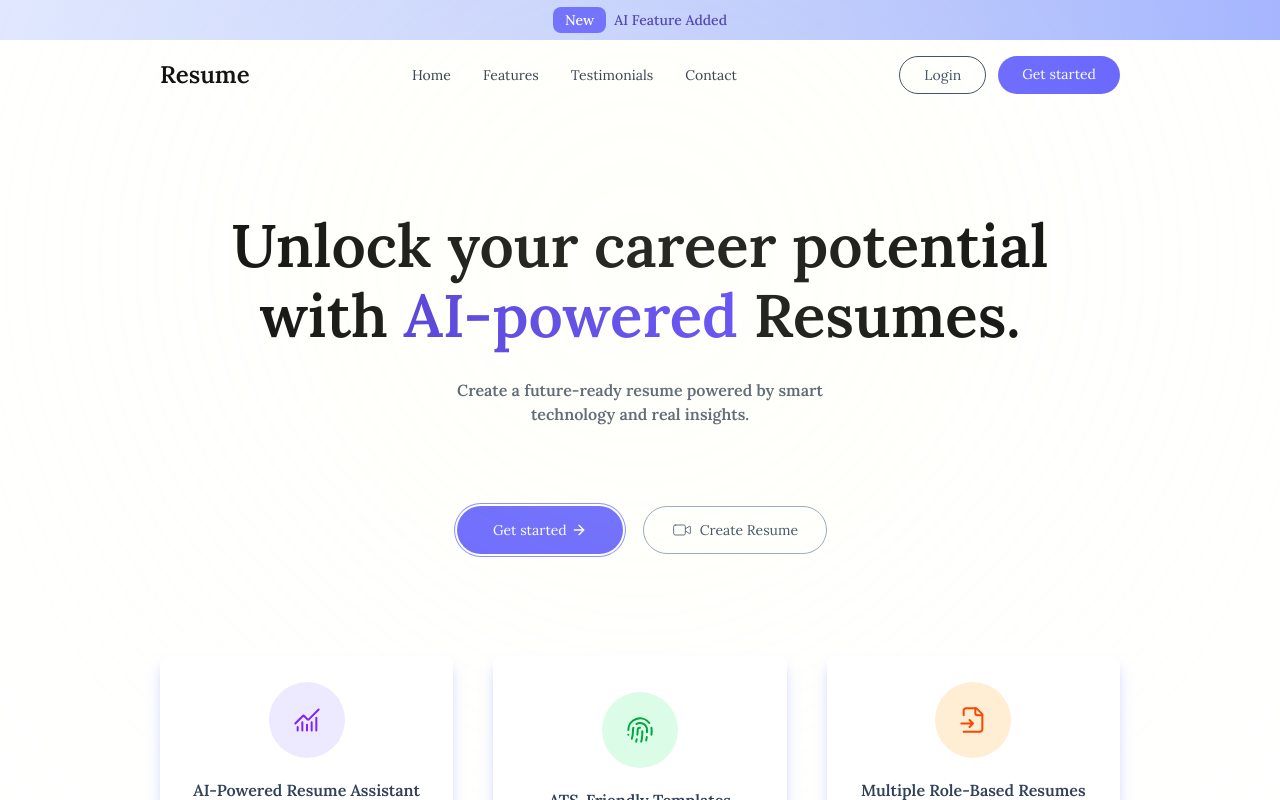
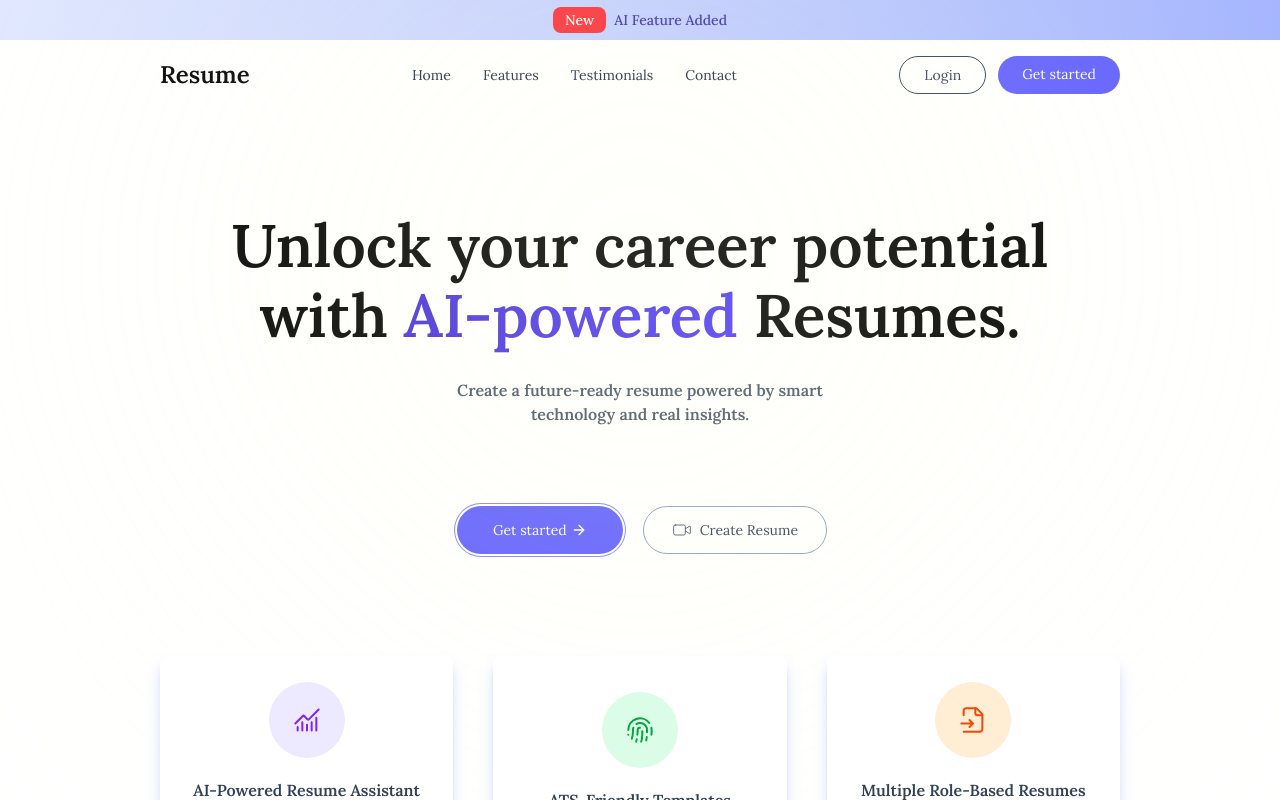
Before and after one commit to Anees-al/AI-resumeBuilder, a React (Vite) app in the folder frontend/: page / in a window 1280 px wide. Shown: the top 800 px of the page. Built offline with nearby package versions, Linux system fonts and the light colour scheme.

Commit message:
color chnages

```diff
--- a/frontend/src/components/Hero.jsx
+++ b/frontend/src/components/Hero.jsx
@@ -18,7 +18,7 @@ const Hero = () => {
             <div className="h-[80vh] pb-20">
                 {/* Navbar */}
                 <div className="w-full py-2.5 font-medium text-sm text-indigo-800 text-center bg-gradient-to-r from-indigo-100 to-indigo-300">
-            <p><span className="px-3 py-1 rounded-lg text-white bg-indigo-500 mr-2">New</span >AI Feature Added</p>
+            <p><span className="px-3 py-1 rounded-lg text-white bg-red-500 mr-2">New</span >AI Feature Added</p>
         </div>
                 <nav className="z-50 flex items-center justify-between w-full py-4 px-6 md:px-16 lg:px-24 xl:px-40 text-sm">
                     <Link className='text-2xl font-semibold cursor-pointer'  onClick={navigate('/')}>
--- a/frontend/src/store.jsx
+++ b/frontend/src/store.jsx
@@ -2,7 +2,7 @@ import { create } from "zustand"
 import { persist } from "zustand/middleware"
 import axios from "axios"
 
-export const API_URL =  import.meta.env.VITE_API_URL;
+export const API_URL = 'http://localhost:5000/api' ;//import.meta.env.VITE_API_URL
 console.log(API_URL)
 
 export const useAuthStore = create(
```
